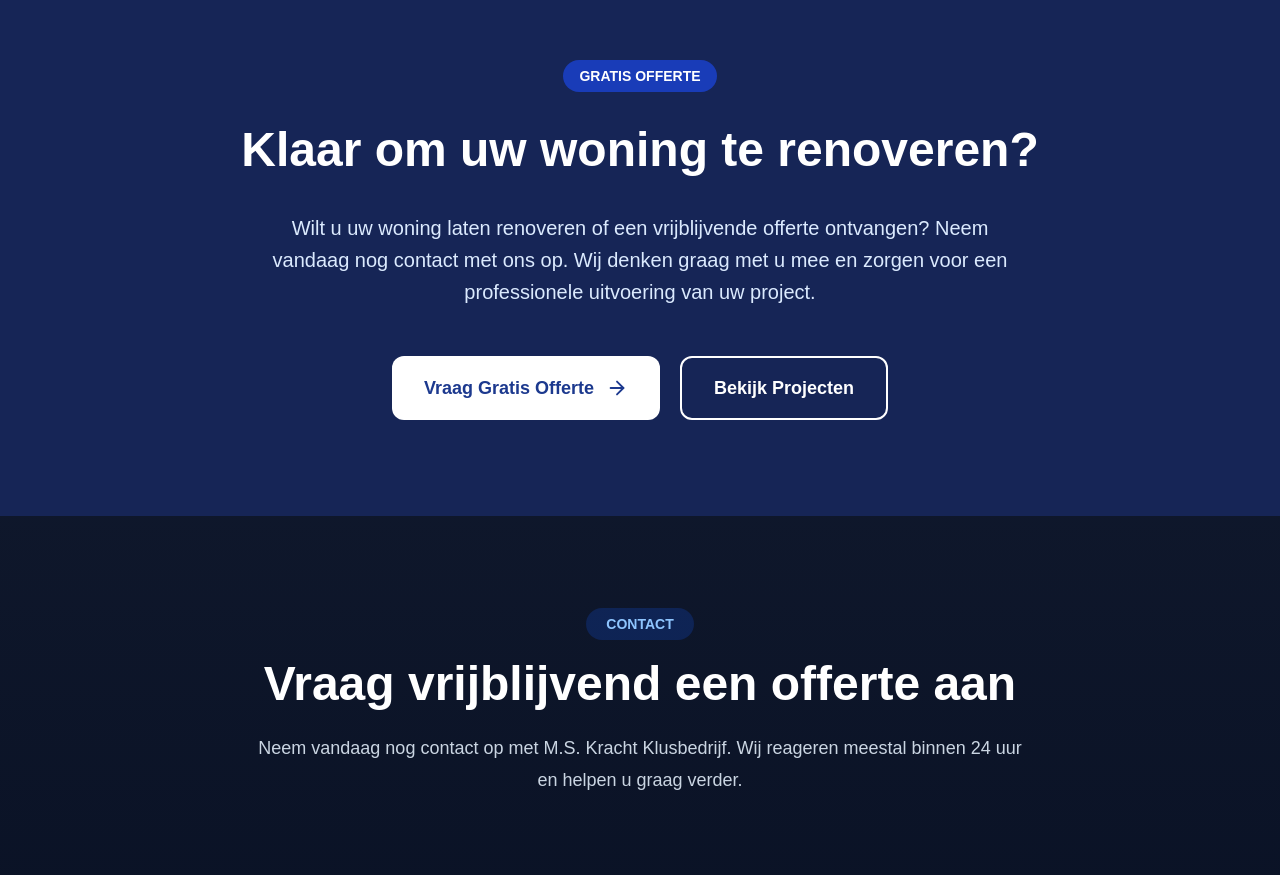
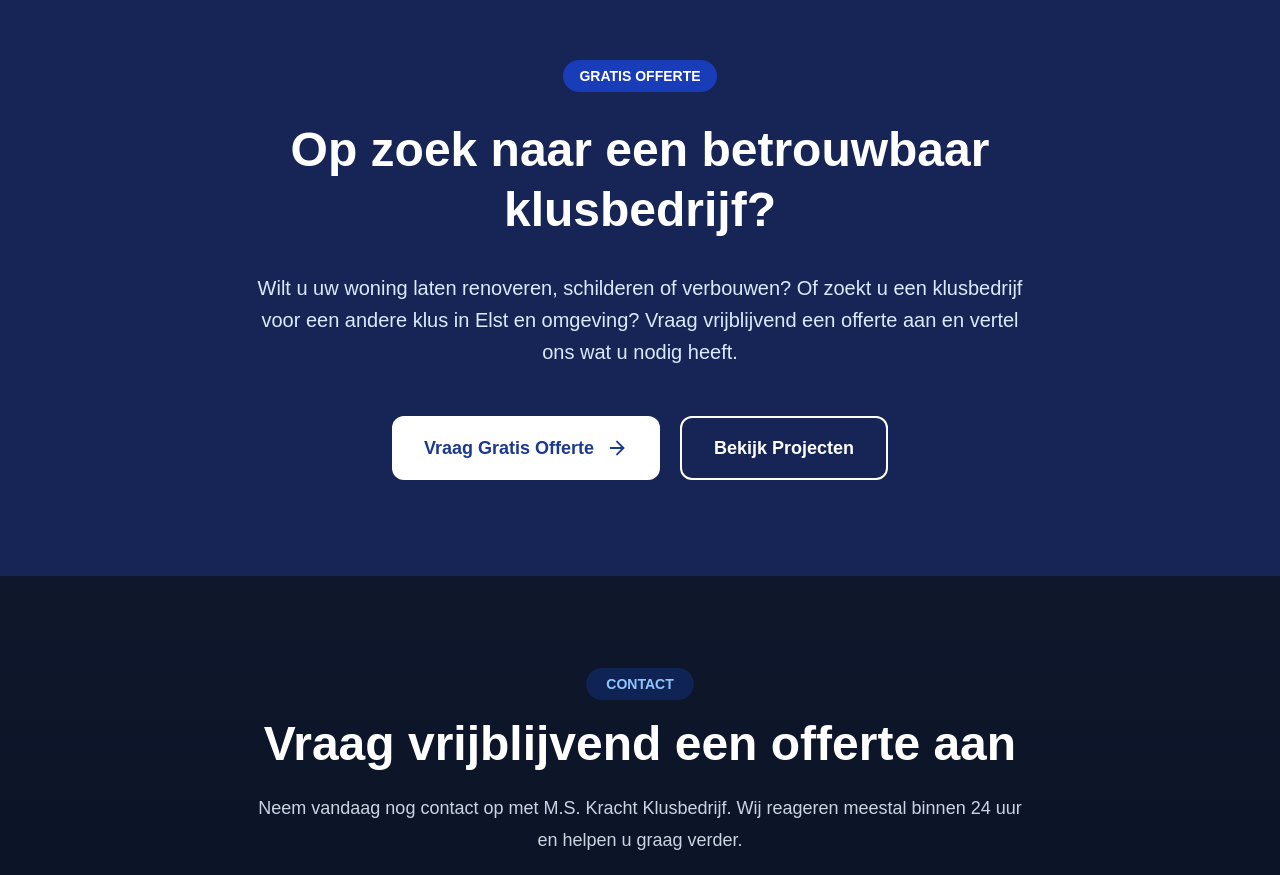
Before and after one commit to Meisamkali2/krachtklusbedrijf-ms, a Next.js app: page / in a window 1280 px wide. Shown: the part 7900-8775 px from the top of the page. Built offline with nearby package versions, Linux system fonts and the light colour scheme.

Commit message:
Improve homepage call to action

```diff
--- a/app/components/CallToAction.tsx
+++ b/app/components/CallToAction.tsx
@@ -5,24 +5,21 @@ export default function CallToAction() {
   return (
     <section className="bg-blue-950 py-24">
       <div className="mx-auto max-w-5xl px-6 text-center text-white">
-
         <span className="rounded-full bg-blue-800 px-4 py-2 text-sm font-semibold">
           GRATIS OFFERTE
         </span>
 
         <h2 className="mt-8 text-5xl font-bold leading-tight">
-          Klaar om uw woning te renoveren?
+          Op zoek naar een betrouwbaar klusbedrijf?
         </h2>
 
         <p className="mx-auto mt-8 max-w-3xl text-xl leading-8 text-blue-100">
-          Wilt u uw woning laten renoveren of een vrijblijvende offerte
-          ontvangen? Neem vandaag nog contact met ons op.
-          Wij denken graag met u mee en zorgen voor een professionele
-          uitvoering van uw project.
+          Wilt u uw woning laten renoveren, schilderen of verbouwen? Of zoekt u
+          een klusbedrijf voor een andere klus in Elst en omgeving? Vraag
+          vrijblijvend een offerte aan en vertel ons wat u nodig heeft.
         </p>
 
         <div className="mt-12 flex flex-col justify-center gap-5 sm:flex-row">
-
           <Link
             href="#contact"
             className="inline-flex items-center justify-center gap-3 rounded-xl bg-white px-8 py-4 text-lg font-bold text-blue-900 transition hover:scale-105"
@@ -38,9 +35,7 @@ export default function CallToAction() {
           >
             Bekijk Projecten
           </Link>
-
         </div>
-
       </div>
     </section>
   );
```
